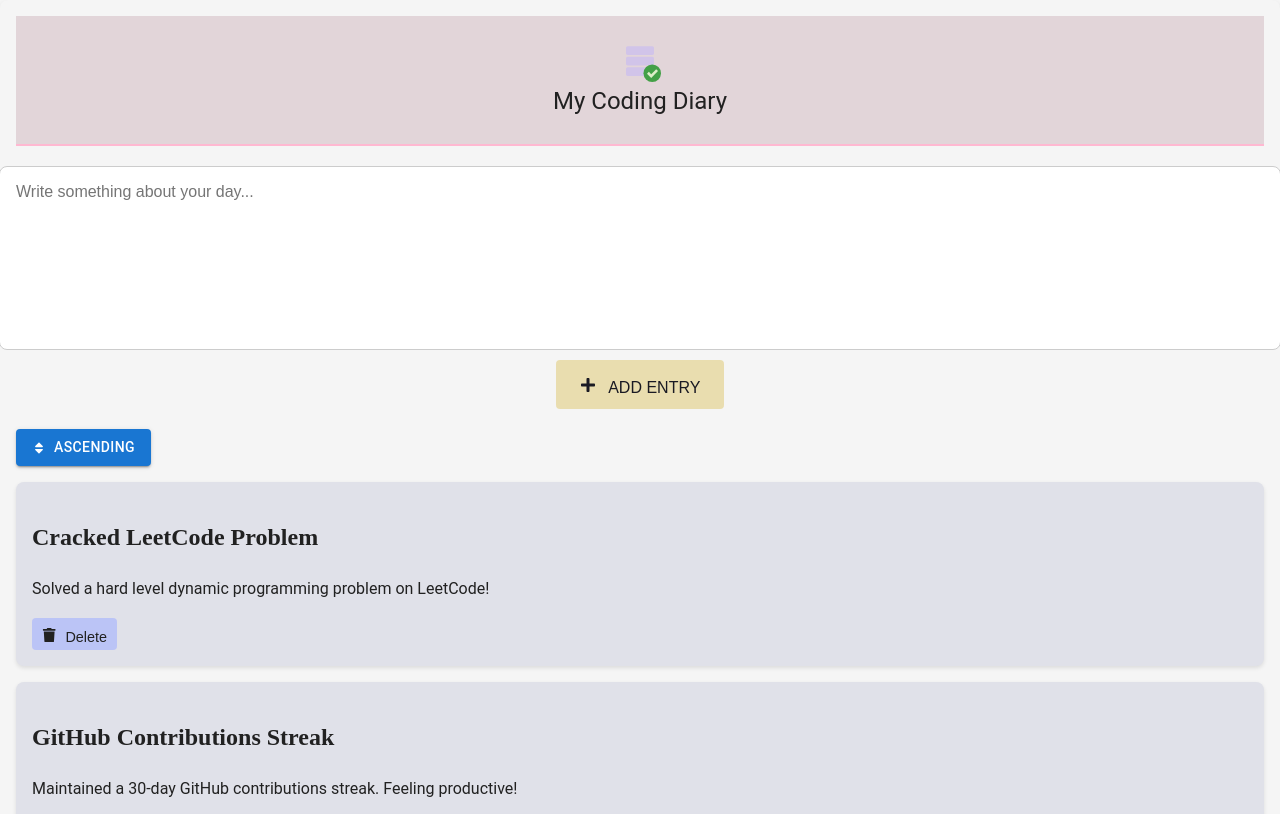
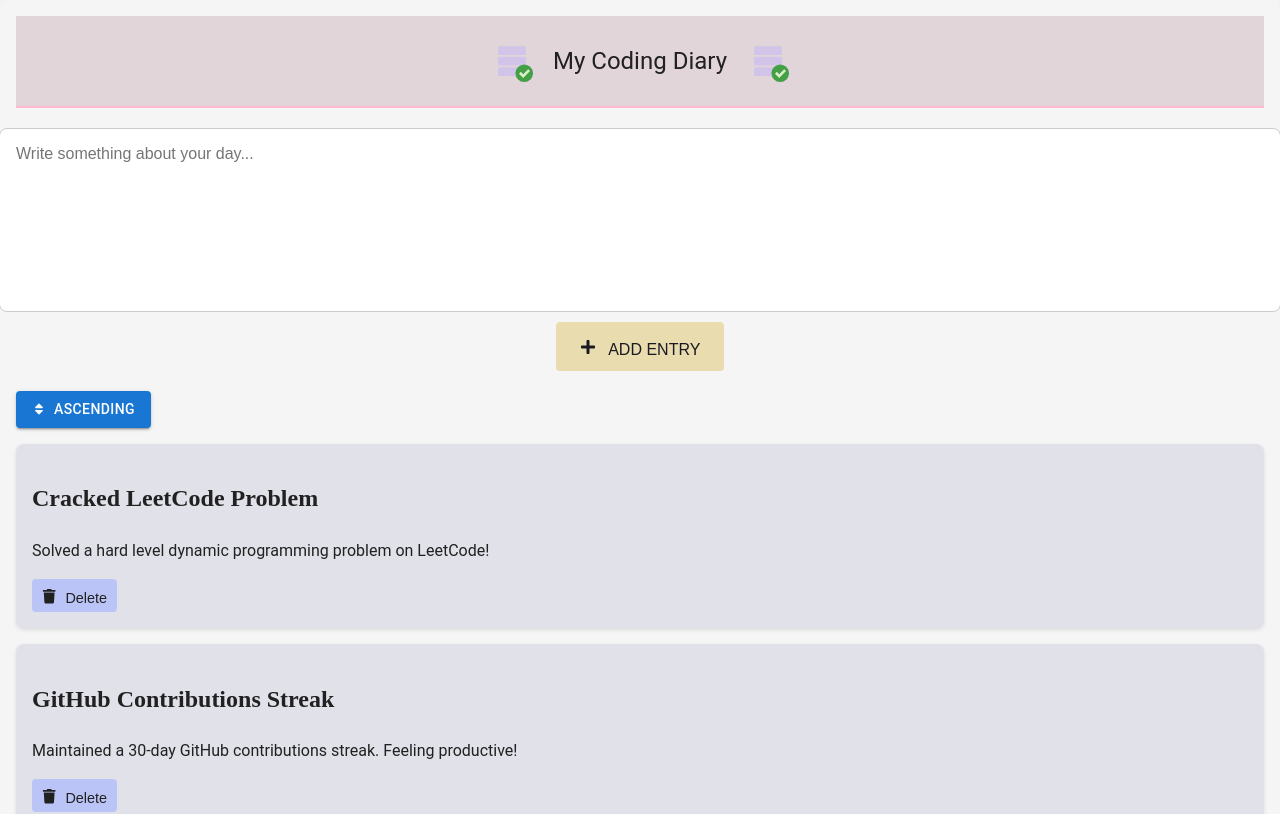
Before and after one commit to annikalindberg/diary-app, a React (Create React App) app: page / in a window 1280 px wide. Shown: the top 814 px of the page. Built offline with nearby package versions, Linux system fonts and the light colour scheme.

Commit message:
changed mockdata

```diff
--- a/public/index.html
+++ b/public/index.html
@@ -2,18 +2,14 @@
 <html lang="en">
   <head>
     <meta charset="utf-8" />
-    <link rel="icon" href="%PUBLIC_URL%/favicon.ico" />
+
     <meta name="viewport" content="width=device-width, initial-scale=1" />
     <meta name="theme-color" content="#000000" />
     <meta
       name="description"
       content="Web site created using create-react-app"
     />
-    <link rel="apple-touch-icon" href="%PUBLIC_URL%/logo192.png" />
-    <!--
-      manifest.json provides metadata used when your web app is installed on a
-      user's mobile device or desktop. See https://developers.google.com/web/fundamentals/web-app-manifest/
-    -->
+
     <link rel="manifest" href="%PUBLIC_URL%/manifest.json" />
     <!--
       Notice the use of %PUBLIC_URL% in the tags above.
--- a/src/components/Header.js
+++ b/src/components/Header.js
@@ -12,12 +12,16 @@ const HeaderComponent = styled.header`
   padding: ${props => props.theme.spacing.largeSpace};
   font-size: 1.5rem;
   border-bottom: 2px solid ${props => props.theme.colors.secondary};
+  display: flex;
+  justify-content: center;
+  align-items: center;
+
 `;
 const IconWrapper = styled.div`
     display: flex;
     align-items: center;
     justify-content: center;
-    margin-bottom: 0 50px 16px 0;
+    margin: 0 20px 0 20px;
     `
     ;
 
@@ -30,8 +34,10 @@ const Header = () => {
                 <FcAcceptDatabase size={42}
                 />
             </IconWrapper>
-
             My Coding Diary
+            <IconWrapper>
+                <FcAcceptDatabase size={42} />
+            </IconWrapper>
         </HeaderComponent>
     );
 };
```
